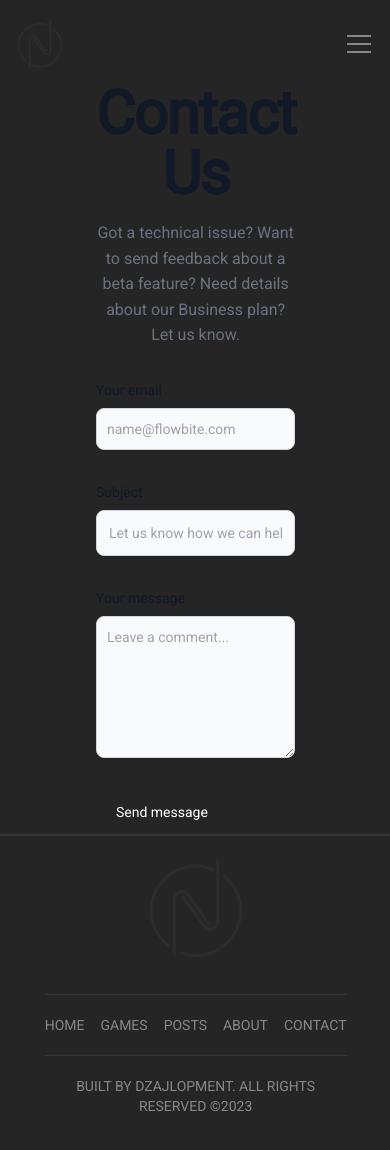
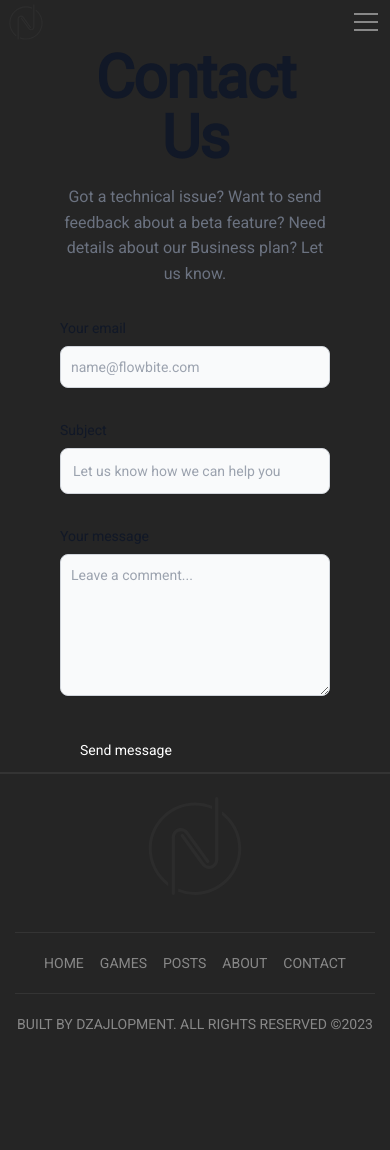
Before and after one commit to BigNtertainment/BigNtertainment, a Next.js app: page /contact in a window 390 px wide. Shown: the top 1150 px of the page. After the commit the page ends 1082 px from the top, so only its background shows below. Built offline with nearby package versions, Linux system fonts and the light colour scheme.

Commit message:
Create responsive layout

```diff
--- a/src/app/globals.css
+++ b/src/app/globals.css
@@ -54,10 +54,14 @@ html {
 	}
 
 	.list-grid {
-		@apply grid justify-center gap-10 grid-cols-[repeat(auto-fit,minmax(min-content,350px))];
+		@apply grid justify-center gap-10 grid-cols-[repeat(auto-fit,minmax(min-content,345px))];
 	}
 	.absCenter {
 		@apply left-1/2 top-1/2 -translate-x-1/2 -translate-y-1/2 absolute;
+	}
+
+	.gridLayout {
+		@apply grid-cols-mobileLayout sm:grid-cols-smallLayout lg:grid-cols-defaultLayout;
 	}
 }
 
--- a/src/app/page.tsx
+++ b/src/app/page.tsx
@@ -5,7 +5,7 @@ import Reviews from "@/components/Home/Rewiews/Reviews";
 
 export default async function Home() {
 	return (
-		<main className="grid grid-rows-[75vh_repeat(5,min-content)] grid-cols-defaultLayout col-[full-start/full-end] lg:px-4 lg:pt-1">
+		<main className="grid grid-rows-[75vh_repeat(5,min-content)] gridLayout col-[full-start/full-end] lg:px-4 lg:pt-1">
 			<Header />
 			<Games />
 			<Blog />
--- a/src/components/Home/Blog/Blog.tsx
+++ b/src/components/Home/Blog/Blog.tsx
@@ -10,7 +10,7 @@ const Blog = () => {
 	const [selectedCategory, setSelectedCategory] = useState("");
 
 	return (
-		<section className="col-[full-start/full-end] mt-16 grid grid-cols-defaultLayout mb-20">
+		<section className="col-[full-start/full-end] mt-16 grid gridLayout mb-20">
 			<Heading
 				animated={true}
 				size="4xl"
--- a/src/components/layout/Footer.tsx
+++ b/src/components/layout/Footer.tsx
@@ -4,7 +4,7 @@ import Link from "next/link";
 
 const Footer = () => {
 	return (
-		<div className="grid grid-cols-defaultLayout items-center justify-center col-[full-start/full-end] relative pb-12 lg:mx-4 footer">
+		<div className="grid gridLayout items-center justify-center col-[full-start/full-end] relative pb-12 lg:mx-4 footer">
 			<div className="col-[center-start/center-end] flex justify-center mt-6 lg:mt-14 mb-9  lg:mb-20">
 				<Logo width={100} height={100} className="opacity-50" />
 			</div>
--- a/src/components/layout/Navigation/ClassicNav.tsx
+++ b/src/components/layout/Navigation/ClassicNav.tsx
@@ -7,8 +7,8 @@ const ClassicNav = () => {
 	return (
 		<>
 			<div className="h-full flex gap-3 ">
-				<div className="relative h-full aspect-square ">
-					<Logo className="opacity-60" height={48} width={48} />
+				<div className="relative h-full aspect-square w-9 lg:w-12 ">
+					<Logo className="opacity-60" fill={true} />
 				</div>
 
 				<NavLinks className={"hidden lg:flex"} />
--- a/src/components/layout/Navigation/Navigation.tsx
+++ b/src/components/layout/Navigation/Navigation.tsx
@@ -7,7 +7,7 @@ import NavTheme from "./NavTheme";
 
 const Navigation = () => {
 	return (
-		<nav className="col-[full-start/full-end] bg-dark-primary sticky top-0 pt-5 pb-4 px-4 lg:px-0  w-full lg:w-[calc(100%-2rem)] flex justify-between lg:mx-[1rem] z-50 items-center">
+		<nav className="col-[full-start/full-end] bg-dark-primary sticky top-0 pt-1 pb-2 px-2 sm:pt-5 sm:pb-4 sm:px-4 lg:px-0  w-full lg:w-[calc(100%-2rem)] flex justify-between lg:mx-[1rem] z-50 items-center">
 			<ClassicNav />
 			<MobileNav />
 		</nav>
--- a/tailwind.config.js
+++ b/tailwind.config.js
@@ -45,7 +45,11 @@ module.exports = {
 			},
 			gridTemplateColumns: {
 				defaultLayout:
-					"[full-start] minmax(6rem,1fr) [center-start] repeat(8,[col-start] minmax(min-content,14rem) [col-end]) [center-end] minmax(6rem,1fr) [full-end]",
+					"[full-start] minmax(60px,1fr) [center-start] repeat(8,[col-start] minmax(min-content,140px) [col-end]) [center-end] minmax(60px,1fr) [full-end]",
+				smallLayout:
+					"[full-start] minmax(30px,1fr)  [center-start] repeat(8,[col-start] minmax(min-content,140px) [col-end]) [center-end] minmax(30px,1fr) [full-end]",
+				mobileLayout:
+					"[full-start] minmax(15px,1fr)  [center-start] repeat(8,[col-start] minmax(min-content,140px) [col-end]) [center-end] minmax(15px,1fr) [full-end]",
 			},
 			colors: {
 				dark: {
```
